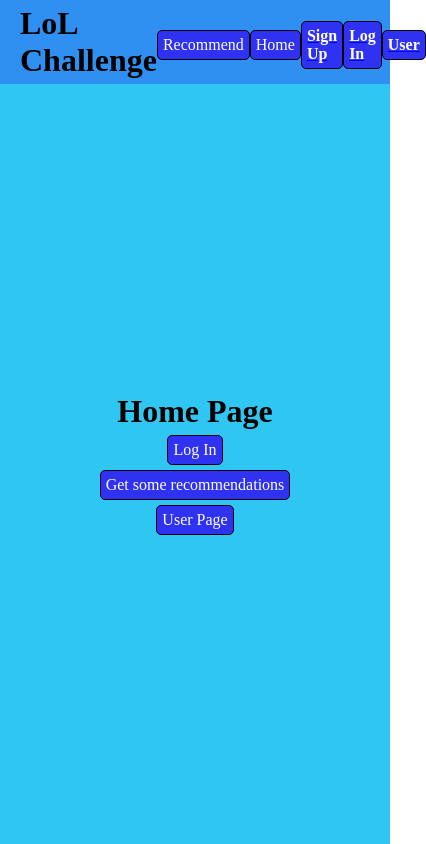
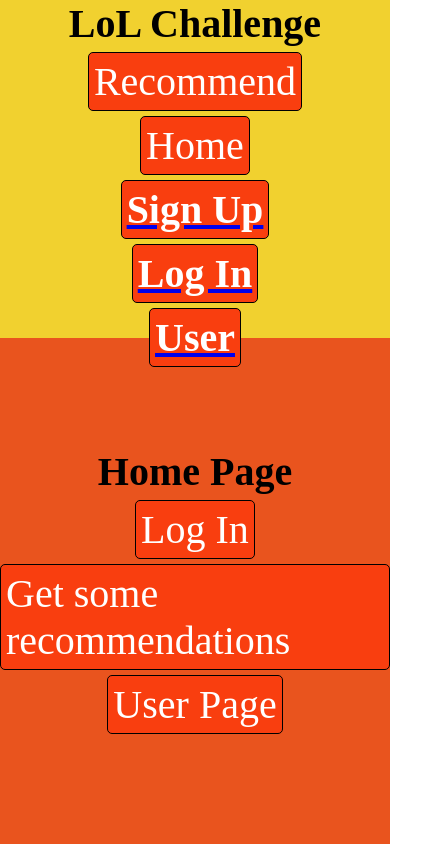
Before and after one commit to txbell/LoLChallengeRec, a React (Vite) app in the folder frontend/: page / in a window 390 px wide. Shown: the whole page, 426 px wide, since content can reach past the window. Built offline with nearby package versions, Linux system fonts and the light colour scheme.

Commit message:
added responsiveness

```diff
--- a/frontend/src/components/App/style.css
+++ b/frontend/src/components/App/style.css
@@ -113,3 +113,22 @@
   background-color: var(--backgroundVar);
   height: 90vh;
 }
+
+@media screen and (max-width: 800px) {
+  * {
+   font-size: 40px;
+  }
+  :root{
+    --backgroundVar: #e9541e;
+    --navColor: #f1d12f;
+    --cardColor: #f93e0f;
+  }
+  .homePage, .userInfo, .loginPage, .recPage{
+    flex-direction:column;
+    height: 60vh;
+  }
+  .navBar{
+    flex-direction:column;
+    height: 40vh;
+  }
+}
```
